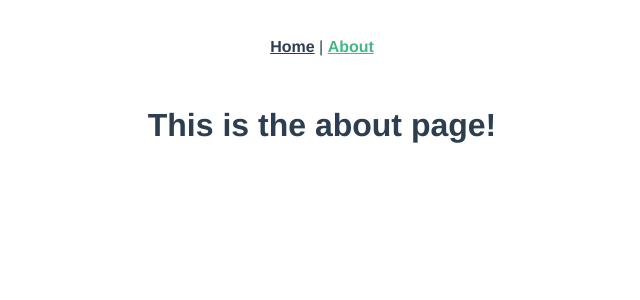
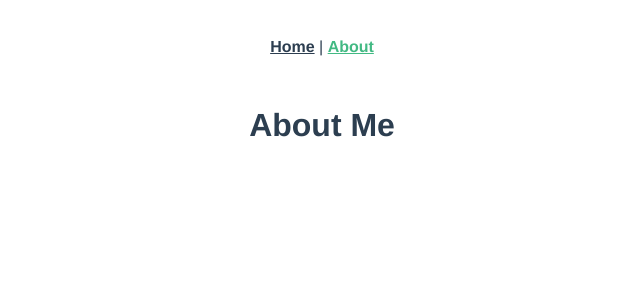
Before and after one commit to RyanLafferty/lafferty.io, a Vue app: page /#/about in a window 1280 px wide. Shown: the top 300 px of the page, without its empty margins (318-958 px from the left). Built offline with nearby package versions, Linux system fonts and the light colour scheme.

Commit message:
Added content to about view

```diff
--- /dev/null
+++ b/src/views/About/About.json
@@ -0,0 +1,6 @@
+{
+  "en": {
+    "title": "About Me",
+    "body": "TODO"
+  }
+}
--- a/src/views/About/About.vue
+++ b/src/views/About/About.vue
@@ -1,10 +1,12 @@
 <template>
   <div class="container">
-    <h1>{{ title }}</h1>
+    <h1>{{ content.en.title }}</h1>
   </div>
 </template>
 
 <script>
+import content from './About.json';
+
 export default {
   props: {
     title: {
@@ -13,7 +15,7 @@ export default {
     },
   },
   data: () => ({
-    foo: 'bar',
+    content,
   }),
 };
 </script>
```
